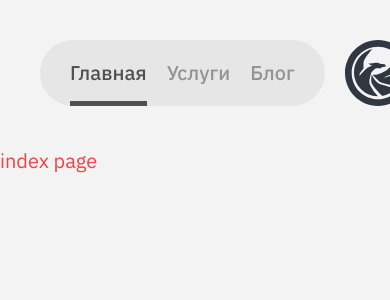
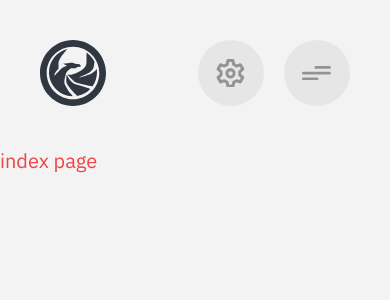
Before and after one commit to XenoPOMP/smart-ace-2.0, a Next.js app: page / in a window 390 px wide. Shown: the top 300 px of the page. Built offline with nearby package versions, Linux system fonts and the light colour scheme.

Commit message:
create adaptive for header

```diff
--- a/app/globals.scss
+++ b/app/globals.scss
@@ -7,5 +7,7 @@ body {
 }
 
 :root {
+  --global-padding: 2rem;
+
   font-size: 20px;
 }
--- a/src/components/layout/Header/Header.module.scss
+++ b/src/components/layout/Header/Header.module.scss
@@ -1,7 +1,9 @@
 header.appHeader {
-  @apply px-[2rem] py-[2em];
+  @apply py-[2em];
 
   font-size: 1rem; // 1em = 20px
+  padding-left: var(--global-padding);
+  padding-right: var(--global-padding);
 
   section.grid {
     display: grid;
@@ -10,6 +12,44 @@ header.appHeader {
 
     article.cell {
       @apply flex justify-center items-center;
+
+      &.middle {
+        a.logo {
+          &.mobile {
+            display: none;
+          }
+        }
+      }
+    }
+
+    @media (max-width: 1080px) {
+      grid-template-columns: 1fr max-content;
+
+      article.cell {
+        &.left {
+          display: none;
+        }
+
+        &.middle {
+          justify-content: start;
+        }
+      }
+    }
+
+    @media (max-width: 520px) {
+      article.cell {
+        &.middle {
+          a.logo {
+            &.desktop {
+              display: none;
+            }
+
+            &.mobile {
+              display: inline-block;
+            }
+          }
+        }
+      }
     }
   }
 }
--- a/src/components/layout/Header/Header.tsx
+++ b/src/components/layout/Header/Header.tsx
@@ -13,12 +13,14 @@ const Header: FC<HeaderProps> = ({}) => {
   return (
     <header className={cn(styles.appHeader)}>
       <UiContainer className={cn(styles.grid)}>
-        <article className={cn(styles.cell, '!justify-start')}>
+        <article className={cn(styles.cell, styles.left, '!justify-start')}>
           <Navbar />
         </article>
 
-        <article className={cn(styles.cell)}>
-          <Logo />
+        <article className={cn(styles.cell, styles.middle)}>
+          <Logo className={cn(styles.logo, styles.desktop)} />
+
+          <Logo className={cn(styles.logo, styles.mobile)} noText />
         </article>
 
         <article className={cn(styles.cell, '!justify-end')}>
--- a/src/components/ui/UiContainer/UiContainer.module.scss
+++ b/src/components/ui/UiContainer/UiContainer.module.scss
@@ -1,7 +1,7 @@
 @import "src/styles/templates";
 
 .uiContainer {
-  --margin: 2rem;
+  --margin: var(--global-padding);
 
   width: min(var(--max-container-width), calc(100% - 2 * var(--margin)));
   margin: 0 auto;
```
